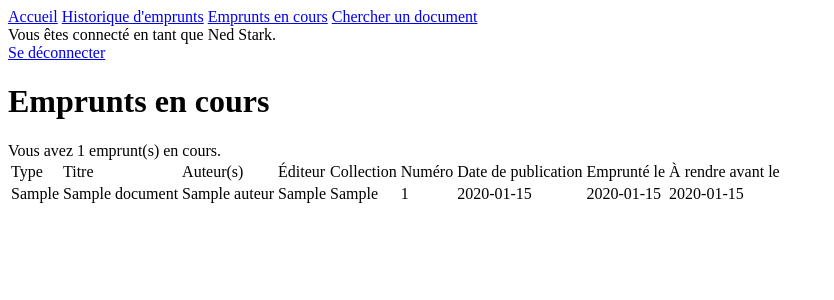
After one commit to Tiferod/ProjetBibliotheque, a PHP site: page /emprunts.php in a window 1280 px wide. The commit adds this page. Shown: the top 300 px of the page, without its empty margins (0-834 px from the left). Run offline with PHP 8.4, Linux system fonts and the light colour scheme; a user stored in the database is signed in; data comes from the database, SQL or seed files in the repository; tables that the repository leaves empty hold one stand-in row (values such as "Sample post").

Commit message:
Liste des emprunts et historique

```diff
--- /dev/null
+++ b/emprunts.php
@@ -0,0 +1,47 @@
+<?php
+	include('session.php');
+?>
+<!DOCTYPE html>
+<html>
+	<head>
+		<title>Emprunts en cours</title>
+		<link href="style.css" rel="stylesheet" type="text/css">
+	</head>
+	<body>
+		<?php
+			include('header.php');
+		?>
+		<h1>Emprunts en cours</h1>
+		<?php
+			$result = mysqli_query($db, "SELECT document, date_emprunt, date_retour_prevue FROM Emprunts WHERE abonné = '$user_id' ORDER BY date_emprunt");
+			$row_cpt = mysqli_num_rows($result);
+			if ($row_cpt == 0) {
+				echo "<div>Vous n'avez aucun emprunt en cours.</div>";
+			}
+			else {
+				echo '<div>Vous avez ' . $row_cpt . ' emprunt(s) en cours.</div>';
+				echo '<table><tr><td>Type</td><td>Titre</td><td>Auteur(s)</td><td>Éditeur</td><td>Collection</td><td>Numéro</td><td>Date de publication</td><td>Emprunté le</td><td>À rendre avant le</td></tr>';
+				while ($row = mysqli_fetch_row($result)) {
+					$doc_id = $row[0];
+					$result_doc = mysqli_query($db, "SELECT * FROM Documents WHERE ID = '$doc_id'");
+					$doc = mysqli_fetch_row($result_doc);
+					$result_auteurs = mysqli_query($db, "SELECT nom FROM CrééPar, Auteurs WHERE document = '$doc_id' AND auteur = ID");
+					$first_auteur = True;
+					while ($auteur = mysqli_fetch_row($result_auteurs)) {
+						if ($first_auteur) {
+							$auteurs = $auteur[0];
+							$first_auteur = False;
+						}
+						else {
+							$auteurs = $auteurs . ", " . $auteur[0];
+						}
+					}
+					echo '<tr><td>' . $doc[2] . '</td><td>' . $doc[1] . '</td><td>' . $auteurs . '</td><td>' . $doc[3]
+						. '</td><td>' . $doc[4] . '</td><td>' . $doc[5] . '</td><td>' . $doc[6]
+						. '</td><td>' . $row[1] . '</td><td>' . $row[2] . '</td></tr>';
+				}
+				echo '</table>';
+			}
+		?>
+	</body>
+</html>
--- /dev/null
+++ b/header.php
@@ -0,0 +1,3 @@
+<div><a href=home.php>Accueil</a> <a href=historique.php>Historique d'emprunts</a> <a href=emprunts.php>Emprunts en cours</a> <a href=recherche.php>Chercher un document</a></div>
+<div>Vous êtes connecté en tant que <?php echo $prenom . " " . $nom; ?>.</div>
+<div><a href="logout.php">Se déconnecter</a></div>
```
Also changed, not shown: historique.php (added, +47 -0 lines), home.php (+4 -3 lines), recherche.php (added, +16 -0 lines), README.md.
